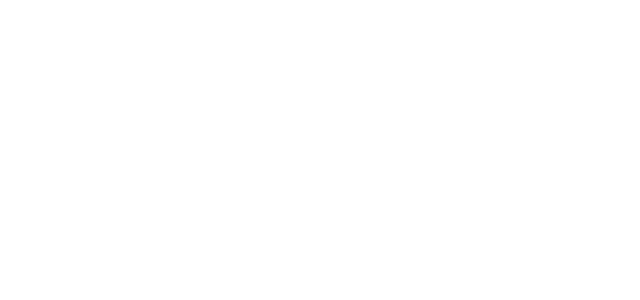
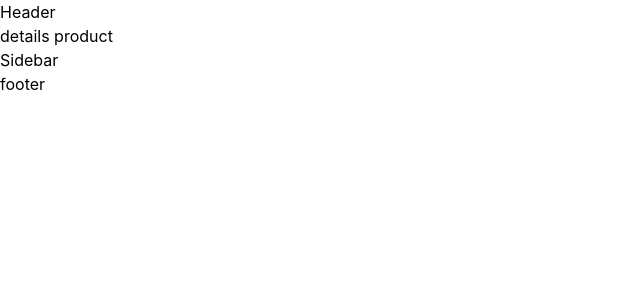
Before and after one commit to ashiqur-russel/E-Commerce-Shop, a React (Create React App) app: page /product/1 in a window 1280 px wide. Shown: the top 300 px of the page, without its empty margins (0-640 px from the left). Built offline with nearby package versions, Linux system fonts and the light colour scheme; no server answers.

Commit message:
product context and fetch product

```diff
--- a/src/App.js
+++ b/src/App.js
@@ -1,8 +1,15 @@
 import logo from "./logo.svg";
 import "./App.css";
+import { RouterProvider } from "react-router-dom";
+import router from "./Router/routes";
 
 function App() {
-  return <div className="overflow-hidden"></div>;
+  return (
+    <RouterProvider
+      router={router}
+      className="overflow-hidden"
+    ></RouterProvider>
+  );
 }
 
 export default App;
--- a/src/Components/Sidebar.js
+++ b/src/Components/Sidebar.js
@@ -0,0 +1,7 @@
+import React from "react";
+
+const Sidebar = () => {
+  return <div>Sidebar</div>;
+};
+
+export default Sidebar;
--- /dev/null
+++ b/src/Layout/Main.js
@@ -0,0 +1,18 @@
+import React from "react";
+import { Outlet } from "react-router-dom";
+import Header from "../Components/Header";
+import Sidebar from "../Components/Sidebar";
+import Footer from "../Pages/Shared/Footer";
+
+const Main = () => {
+  return (
+    <div>
+      <Header></Header>
+      <Outlet></Outlet>
+      <Sidebar></Sidebar>
+      <Footer></Footer>
+    </div>
+  );
+};
+
+export default Main;
--- /dev/null
+++ b/src/Pages/ProductDetails/ProductDetails.js
@@ -0,0 +1,7 @@
+import React from "react";
+
+const ProductDetails = () => {
+  return <div>details product</div>;
+};
+
+export default ProductDetails;
--- a/src/Pages/Shared/Footer.js
+++ b/src/Pages/Shared/Footer.js
@@ -0,0 +1,7 @@
+import React from "react";
+
+const Footer = () => {
+  return <div>footer</div>;
+};
+
+export default Footer;
--- a/src/Router/routes.js
+++ b/src/Router/routes.js
@@ -0,0 +1,22 @@
+import Main from "../Layout/Main";
+import Home from "../Pages/Home/Home";
+import ProductDetails from "../Pages/ProductDetails/ProductDetails";
+const { createBrowserRouter } = require("react-router-dom");
+
+const router = createBrowserRouter([
+  {
+    path: "/",
+    element: <Main></Main>,
+    children: [
+      {
+        path: "/",
+        element: <Home></Home>,
+      },
+      {
+        path: "/product/:id",
+        element: <ProductDetails></ProductDetails>,
+      },
+    ],
+  },
+]);
+export default router;
--- /dev/null
+++ b/src/contexts/ProductProvider.js
@@ -0,0 +1,25 @@
+import React, { createContext, useState, useEffect } from "react";
+
+//create context
+export const ProductContext = createContext();
+const ProductProvider = ({ children }) => {
+  //product state
+  const [products, setProducts] = useState([]);
+
+  //fetch product
+  useEffect(() => {
+    const fetchproducts = async () => {
+      const response = await fetch("https://fakestoreapi.com/products");
+      const data = await response.json();
+      setProducts(data);
+    };
+    fetchproducts();
+  }, []);
+  return (
+    <ProductContext.Provider value={{ products }}>
+      {children}
+    </ProductContext.Provider>
+  );
+};
+
+export default ProductProvider;
--- a/src/index.js
+++ b/src/index.js
@@ -1,13 +1,16 @@
-import React from 'react';
-import ReactDOM from 'react-dom/client';
-import './index.css';
-import App from './App';
-import reportWebVitals from './reportWebVitals';
-
-const root = ReactDOM.createRoot(document.getElementById('root'));
+import React from "react";
+import ReactDOM from "react-dom/client";
+import "./index.css";
+import App from "./App";
+import reportWebVitals from "./reportWebVitals";
+import ProductProvider from "./contexts/ProductProvider";
+//product provider
+const root = ReactDOM.createRoot(document.getElementById("root"));
 root.render(
   <React.StrictMode>
-    <App />
+    <ProductProvider>
+      <App />
+    </ProductProvider>
   </React.StrictMode>
 );
 
```
